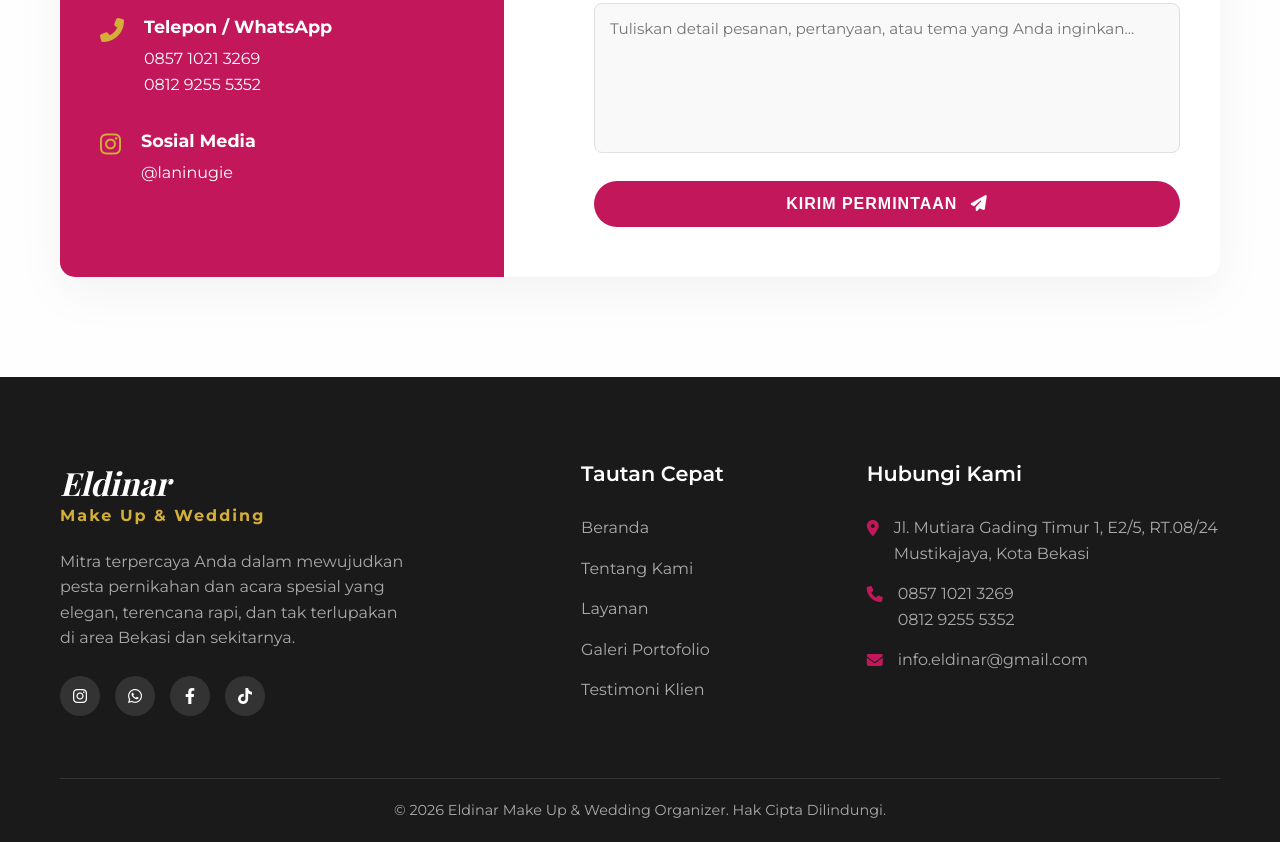
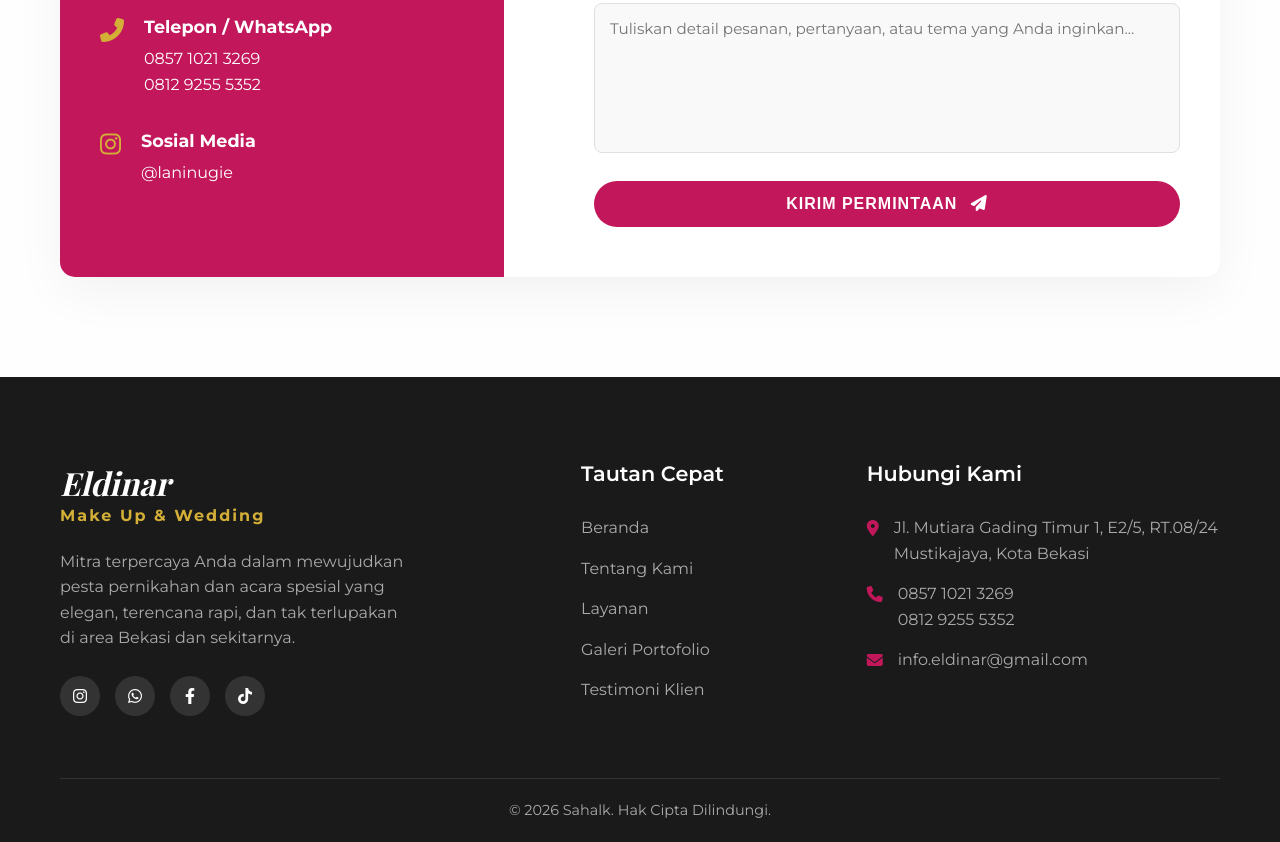
Before and after one commit to sahalkurniawan15-ai/Eldinar, a plain HTML site: page index.html in a window 1280 px wide. Shown: the part 5745-6587 px from the top of the page. Drawn offline with nearby package versions, Linux system fonts and the light colour scheme; a web font is replaced by a local one.

Commit message:
Update index.html

```diff
--- a/index.html
+++ b/index.html
@@ -1222,7 +1222,7 @@
             </div>
 
             <div class="footer-bottom">
-                <p>&copy; 2026 Eldinar Make Up & Wedding Organizer. Hak Cipta Dilindungi.</p>
+                <p>&copy; 2026 Sahalk. Hak Cipta Dilindungi.</p>
             </div>
         </div>
     </footer>
```
